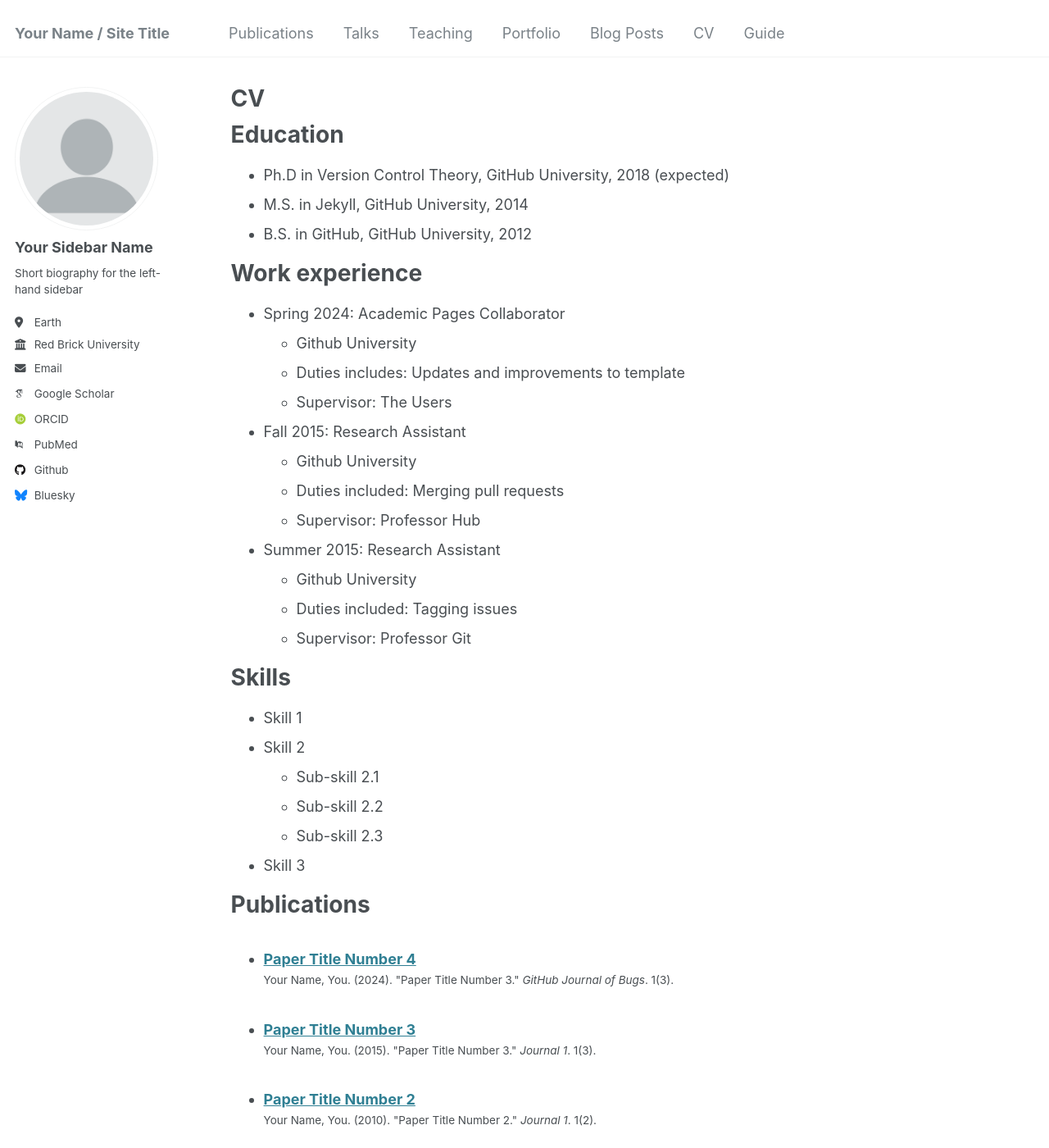
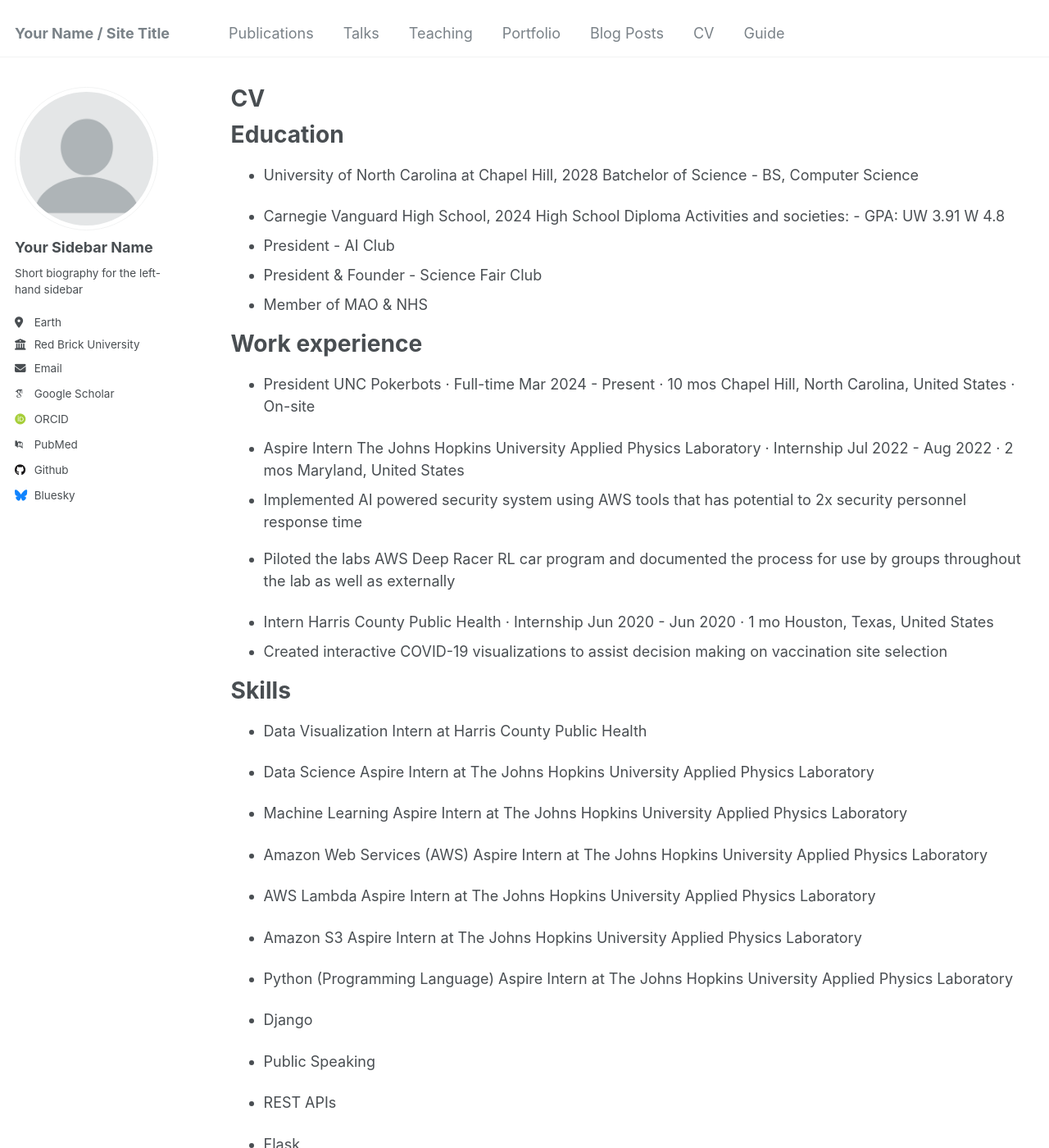
Before and after one commit to sophieespinosa/yashs, a Jekyll site: the page built from _pages/cv.md, in a window 1280 px wide and 1400 px high. Shown: the whole window at 82% size. Built offline with Jekyll 4.4.1, drawn with Linux system fonts in a browser that asks for light colours; some web fonts are replaced; some of the changed text lies outside the part shown.

Commit message:
Update cv.md

```diff
--- a/_pages/cv.md
+++ b/_pages/cv.md
@@ -11,54 +11,91 @@ redirect_from:
 
 Education
 ======
-* Ph.D in Version Control Theory, GitHub University, 2018 (expected)
-* M.S. in Jekyll, GitHub University, 2014
-* B.S. in GitHub, GitHub University, 2012
+* University of North Carolina at Chapel Hill, 2028
+Batchelor of Science - BS, Computer Science
+
+* Carnegie Vanguard High School, 2024
+High School Diploma
+Activities and societies: - GPA: UW 3.91 W 4.8
+- President - AI Club
+- President & Founder - Science Fair Club
+- Member of MAO & NHS
+
 
 Work experience
 ======
-* Spring 2024: Academic Pages Collaborator
-  * Github University
-  * Duties includes: Updates and improvements to template
-  * Supervisor: The Users
+* President
+UNC Pokerbots · Full-time
+Mar 2024 - Present · 10 mos
+Chapel Hill, North Carolina, United States · On-site
 
-* Fall 2015: Research Assistant
-  * Github University
-  * Duties included: Merging pull requests
-  * Supervisor: Professor Hub
+* Aspire Intern
+The Johns Hopkins University Applied Physics Laboratory · Internship
+Jul 2022 - Aug 2022 · 2 mos
+Maryland, United States
+- Implemented AI powered security system using AWS tools that has potential to 2x security personnel response time
+- Piloted the labs AWS Deep Racer RL car program and documented the process for use by groups throughout the lab as well as externally
 
-* Summer 2015: Research Assistant
-  * Github University
-  * Duties included: Tagging issues
-  * Supervisor: Professor Git
+* Intern
+Harris County Public Health · Internship
+Jun 2020 - Jun 2020 · 1 mo
+Houston, Texas, United States
+- Created interactive COVID-19 visualizations to assist decision making on vaccination site selection
+
 
 Skills
 ======
-* Skill 1
-* Skill 2
-  * Sub-skill 2.1
-  * Sub-skill 2.2
-  * Sub-skill 2.3
-* Skill 3
+* Data Visualization
+Intern at Harris County Public Health
 
-Publications
+* Data Science
+Aspire Intern at The Johns Hopkins University Applied Physics Laboratory
+
+* Machine Learning
+Aspire Intern at The Johns Hopkins University Applied Physics Laboratory
+
+* Amazon Web Services (AWS)
+Aspire Intern at The Johns Hopkins University Applied Physics Laboratory
+
+* AWS Lambda
+Aspire Intern at The Johns Hopkins University Applied Physics Laboratory
+
+* Amazon S3
+Aspire Intern at The Johns Hopkins University Applied Physics Laboratory
+
+* Python (Programming Language)
+Aspire Intern at The Johns Hopkins University Applied Physics Laboratory
+
+* Django
+
+* Public Speaking
+
+* REST APIs
+
+* Flask
+
+* Software Deployment
+
+Honors & Awards
 ======
-  <ul>{% for post in site.publications reversed %}
-    {% include archive-single-cv.html %}
-  {% endfor %}</ul>
+* JSHS State Finalist
+Issued by Junior Science and Humanities Symposium · Jan 2024
 
-Talks
-======
-  <ul>{% for post in site.talks reversed %}
-    {% include archive-single-talk-cv.html  %}
-  {% endfor %}</ul>
+Selected as a JSHS state finalist for my work on a novel structured state spaced based efficient semantic segmentation architecture
 
-Teaching
-======
-  <ul>{% for post in site.teaching reversed %}
-    {% include archive-single-cv.html %}
-  {% endfor %}</ul>
+* 1st Place Physics and Astronomy
+Issued by TXSEF · Mar 2023
+1st Place in the Physics and Astronomy Category at the Texas State Science Fair.
 
-Service and leadership
-======
-* Currently signed in to 43 different slack teams
+Project was on deep learning as applied to particle jet tagging.
+
+* ISEF Qualifier
+Issued by TXSEF · Mar 2023
+
+Qualified for Regeron ISEF from the Texas State Fair.
+1/22 Qualifiers from the state fair and 1/1800 qualifiers internationally.
+
+* Sigma Xi Inductee
+Issued by Sigma Xi · Mar 2023
+
+Recognized for research quality at the Science and Engineering Fair of Houston. Inducted into the Rice University Chapter of Sigma Xi.
```
